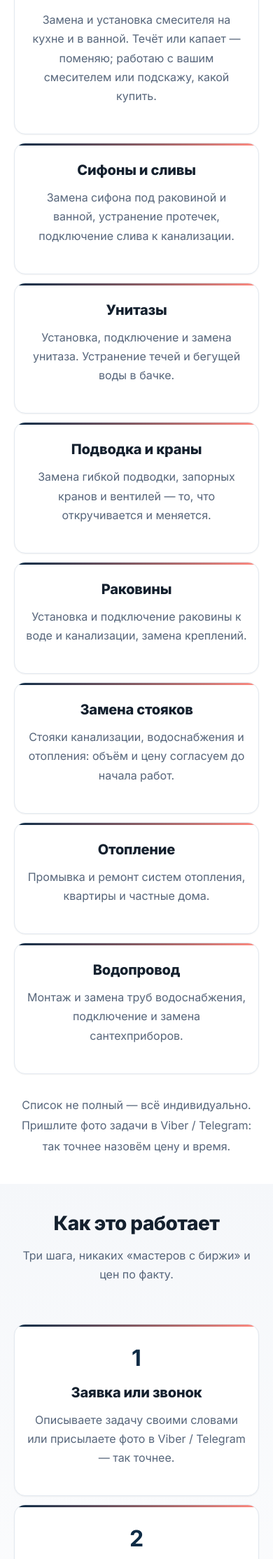
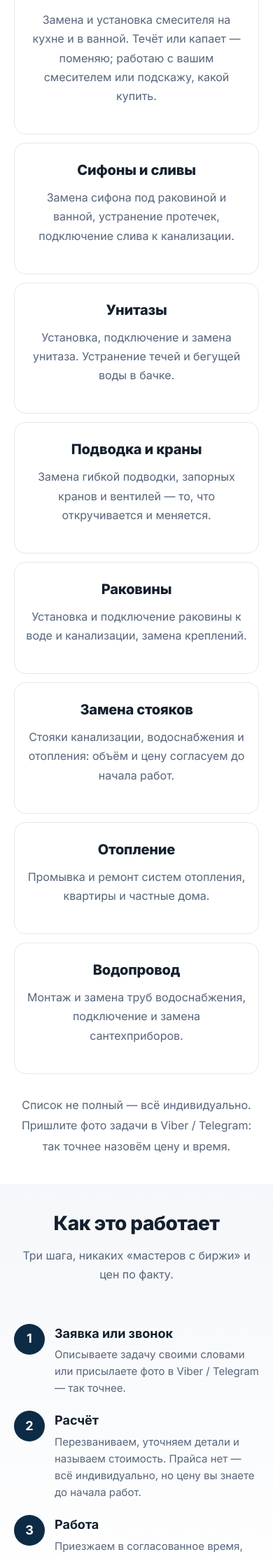
Before and after one commit to Eugene4190/stepanych-snapshot, a Django app: page /santekhnicheskie-raboty/ in a window 390 px wide. Shown: the part 1972-4200 px from the top of the page at 70% size. Run offline with Django 5.2, Linux system fonts and the light colour scheme; tables that the repository leaves empty hold one stand-in row (values such as "Sample post"); grey boxes marked "Sample" are stand-in pictures; parts of the project's set-up code (start-up, migrations or seed data) failed here and were passed over.

Commit message:
Unify process blocks to steps columns site-wide, lighten service cards

```diff
--- a/static/css/style.css
+++ b/static/css/style.css
@@ -634,9 +634,8 @@ ul {
     background: white;
     border: 1px solid var(--border-light);
     border-radius: 16px;
-    padding: 36px;
+    padding: 26px;
     transition: all 0.3s cubic-bezier(0.4, 0, 0.2, 1);
-    box-shadow: var(--shadow-sm);
     display: flex;
     flex-direction: column;
     text-align: center;
@@ -644,20 +643,10 @@ ul {
     overflow: hidden;
 }
 
-.service-card::before {
-    content: '';
-    position: absolute;
-    top: 0;
-    left: 0;
-    width: 100%;
-    height: 3px;
-    background: linear-gradient(90deg, var(--primary) 0%, var(--primary-light) 100%);
-}
-
 .service-card:hover {
-    box-shadow: var(--shadow-lg);
     border-color: rgba(var(--accent-rgb), 0.3);
-    transform: translateY(-4px);
+    transform: translateY(-3px);
+    box-shadow: 0 12px 24px rgba(13, 43, 69, 0.08);
 }
 
 .service-card__title {
@@ -1446,6 +1435,28 @@ details[open] .faq__q:after {
         grid-template-columns: repeat(2, 1fr);
         gap: 24px;
     }
+    .steps--3 {
+        grid-template-columns: 1fr;
+        gap: 20px;
+    }
+    .steps--3 .step {
+        display: grid;
+        grid-template-columns: 44px 1fr;
+        column-gap: 14px;
+        text-align: left;
+    }
+    .steps--3 .step__num {
+        width: 44px;
+        height: 44px;
+        font-size: 18px;
+        margin-bottom: 0;
+        grid-row: 1 / span 2;
+        align-self: start;
+    }
+    .steps--3 .step__title {
+        margin-bottom: 4px;
+        align-self: center;
+    }
 }
 
 @media (max-width: 648px) {
--- a/templates/santehnika.html
+++ b/templates/santehnika.html
@@ -112,21 +112,21 @@
             <h2 class="section__title">Как это работает</h2>
             <p class="section__subtitle">Три шага, никаких «мастеров с биржи» и цен по факту.</p>
         </div>
-        <div class="services-grid">
-            <div class="service-card">
-                <div style="font-size: 32px; font-weight: 700; color: var(--primary); margin-bottom: 8px;">1</div>
-                <h3 class="service-card__title">Заявка или звонок</h3>
-                <p class="service-card__text">Описываете задачу своими словами или присылаете фото в Viber / Telegram — так точнее.</p>
+        <div class="steps steps--3">
+            <div class="step">
+                <div class="step__num">1</div>
+                <h3 class="step__title">Заявка или звонок</h3>
+                <p class="step__text">Описываете задачу своими словами или присылаете фото в Viber / Telegram — так точнее.</p>
             </div>
-            <div class="service-card">
-                <div style="font-size: 32px; font-weight: 700; color: var(--primary); margin-bottom: 8px;">2</div>
-                <h3 class="service-card__title">Расчёт</h3>
-                <p class="service-card__text">Перезваниваем, уточняем детали и называем стоимость. Прайса нет — всё индивидуально, но цену вы знаете до начала работ.</p>
+            <div class="step">
+                <div class="step__num">2</div>
+                <h3 class="step__title">Расчёт</h3>
+                <p class="step__text">Перезваниваем, уточняем детали и называем стоимость. Прайса нет — всё индивидуально, но цену вы знаете до начала работ.</p>
             </div>
-            <div class="service-card">
-                <div style="font-size: 32px; font-weight: 700; color: var(--primary); margin-bottom: 8px;">3</div>
-                <h3 class="service-card__title">Работа</h3>
-                <p class="service-card__text">Приезжаем в согласованное время, делаем, проверяем вместе. Оплата после работы.</p>
+            <div class="step">
+                <div class="step__num">3</div>
+                <h3 class="step__title">Работа</h3>
+                <p class="step__text">Приезжаем в согласованное время, делаем, проверяем вместе. Оплата после работы.</p>
             </div>
         </div>
     </div>
```
Also changed, not shown: 1 other file.
